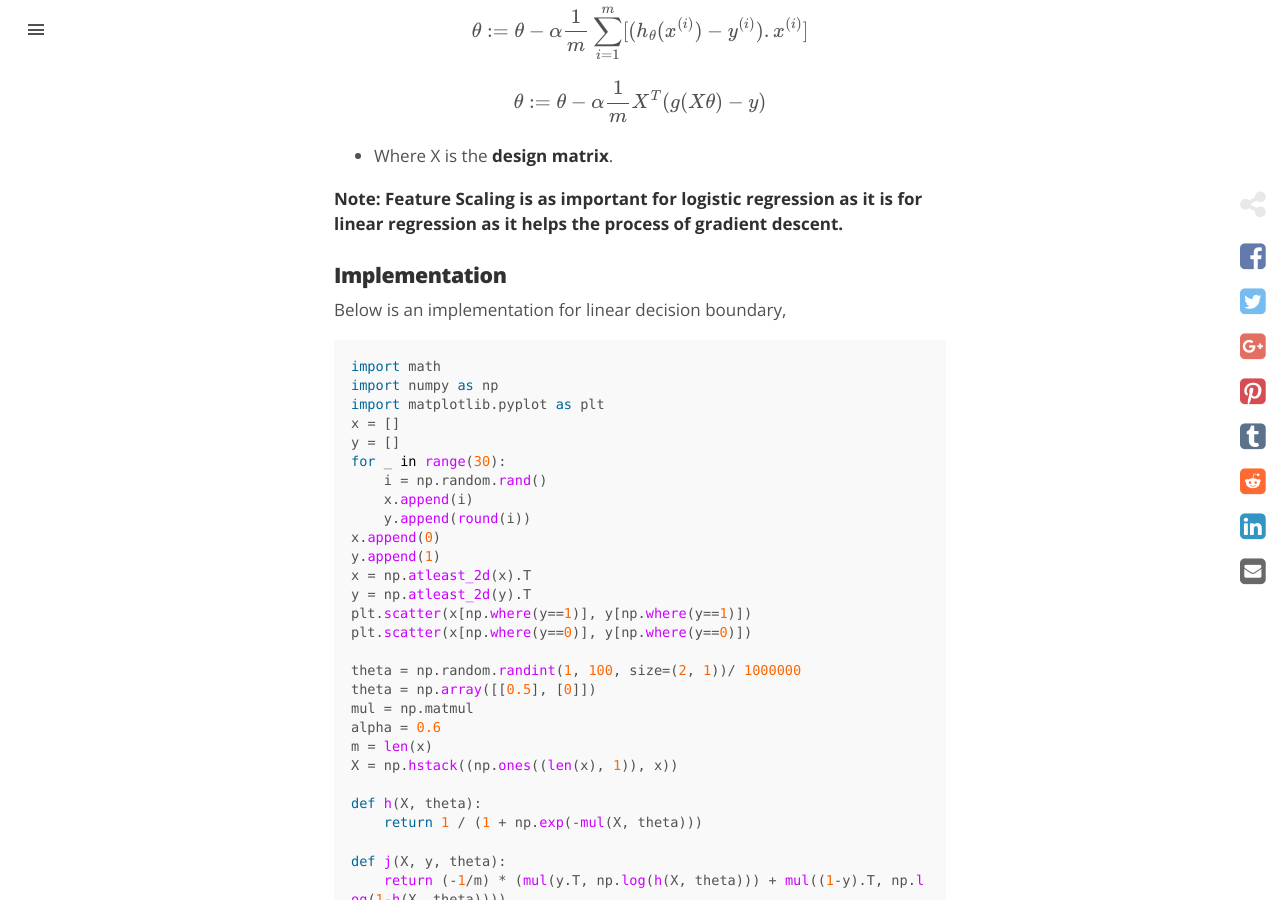
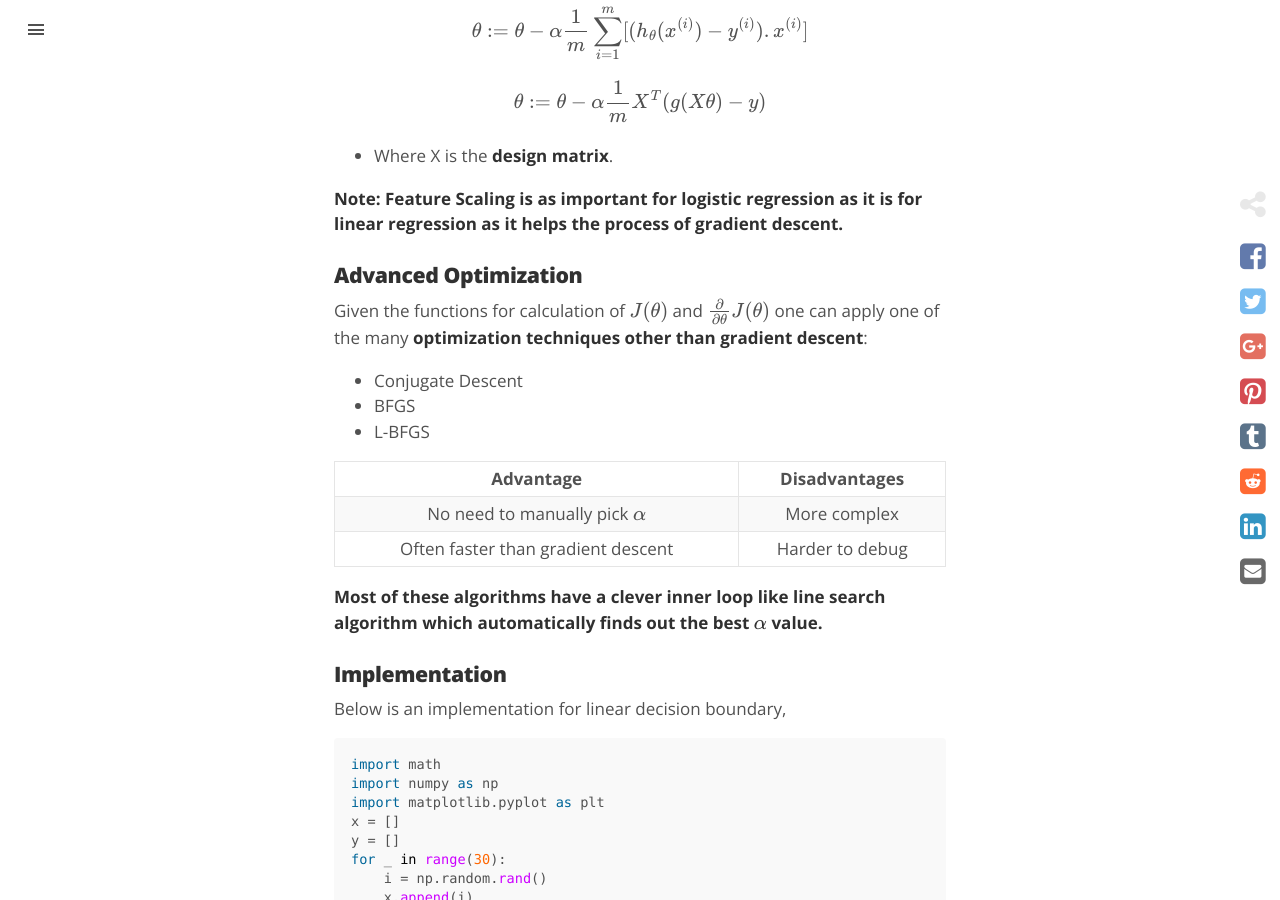
Before and after one commit to shreyasrh9/github-page-v2, a Jekyll site: the page built from _posts/2017-09-02-logistic-regression-model.md, in a window 1280 px wide and 900 px high, scrolled down 4447 px. Built offline with Jekyll 4.4.1, drawn with Linux system fonts in a browser that asks for light colours; nearby versions of some CDN libraries; formulas are drawn with MathJax 3; comment, search, counter and statistics services are not loaded; some of the changed text lies outside the part shown.

Commit message:
multiclass_logistic_regression_and_implementation_post

```diff
--- a/_posts/2017-09-02-logistic-regression-model.md
+++ b/_posts/2017-09-02-logistic-regression-model.md
@@ -194,6 +194,21 @@ $$\theta := \theta - \alpha {1 \over m} X^T (g(X\theta) - y)$$
 
 **Note: Feature Scaling is as important for logistic regression as it is for linear regression as it helps the process of gradient descent.**
 
+### Advanced Optimization
+
+Given the functions for calculation of \\(J(\theta)\\) and \\(\frac {\partial} {\partial \theta} J(\theta)\\) one can apply one of the many **optimization techniques other than gradient descent**:
+
+* Conjugate Descent
+* BFGS
+* L-BFGS
+
+| Advantage | Disadvantages |
+|:-:|:-:|
+| No need to manually pick \\(\alpha\\) | More complex |
+| Often faster than gradient descent | Harder to debug |
+
+**Most of these algorithms have a clever inner loop like line search algorithm which automatically finds out the best \\(\alpha\\) value.**
+
 ### Implementation
 
 Below is an implementation for linear decision boundary,
@@ -318,3 +333,5 @@ A rough implementation of all these plots and some more can be found [here](http
 <small>[Machine Learning: Coursera - Logistic Regression Model](https://www.coursera.org/learn/machine-learning/lecture/1XG8G/cost-function){:target="_blank"}</small>
 
 <small>[Machine Learning: Coursera - Simplified Cost Function and Gradient Descent](https://www.coursera.org/learn/machine-learning/lecture/MtEaZ/simplified-cost-function-and-gradient-descent){:target="_blank"}</small>
+
+<small>[Machine Learning: Coursera - Advanced Optimization](https://www.coursera.org/learn/machine-learning/lecture/licwf/advanced-optimization){:target="_blank"}</small>
--- a/todo.txt
+++ b/todo.txt
@@ -1,2 +1,3 @@
 1. continuous random variable derivations for cdf and expected value, and variance for different distributions.
 2. difference between regression in statistics vs in supervised learning
+3. maximum likelyhood estimation principle
```
Also changed, not shown: _posts/2017-09-06-multiclass-logistic-regression.md (added, +100 -0 lines), assets/2017-09-06-multiclass-logistic-regression/fig-1-decision-boundaries.png (added), assets/2017-09-06-multiclass-logistic-regression/fig-2-decision-regions.png (added).
